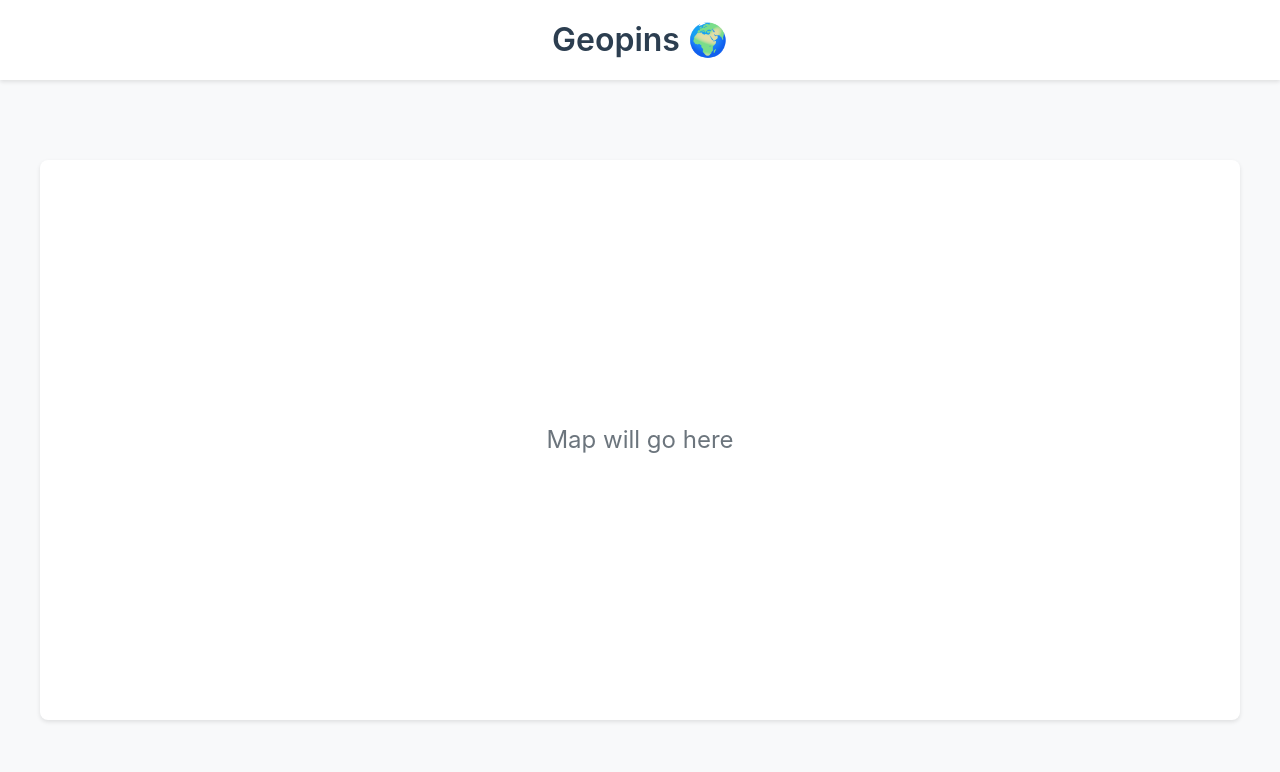
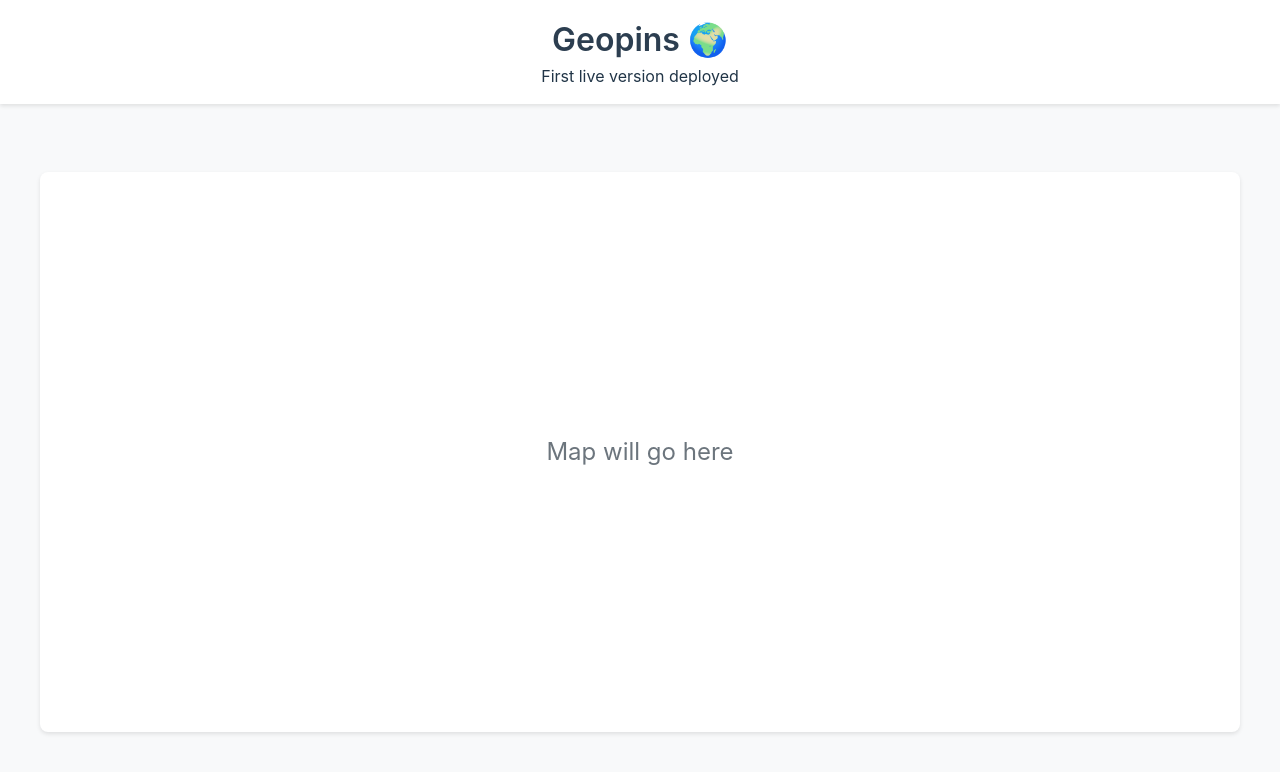
Before and after one commit to LucasLucasLucasLucas/geopins, a React (Vite) app: page / in a window 1280 px wide. Shown: the top 772 px of the page. Built offline with nearby package versions, Linux system fonts and the light colour scheme.

Commit message:
live version test

```diff
--- a/src/App.jsx
+++ b/src/App.jsx
@@ -5,6 +5,7 @@ function App() {
     <div className="app">
       <header className="header">
         <h1>Geopins 🌍</h1>
+        <p className="subtitle">First live version deployed</p>
       </header>
       <main className="main">
         <div className="map-placeholder">
```
